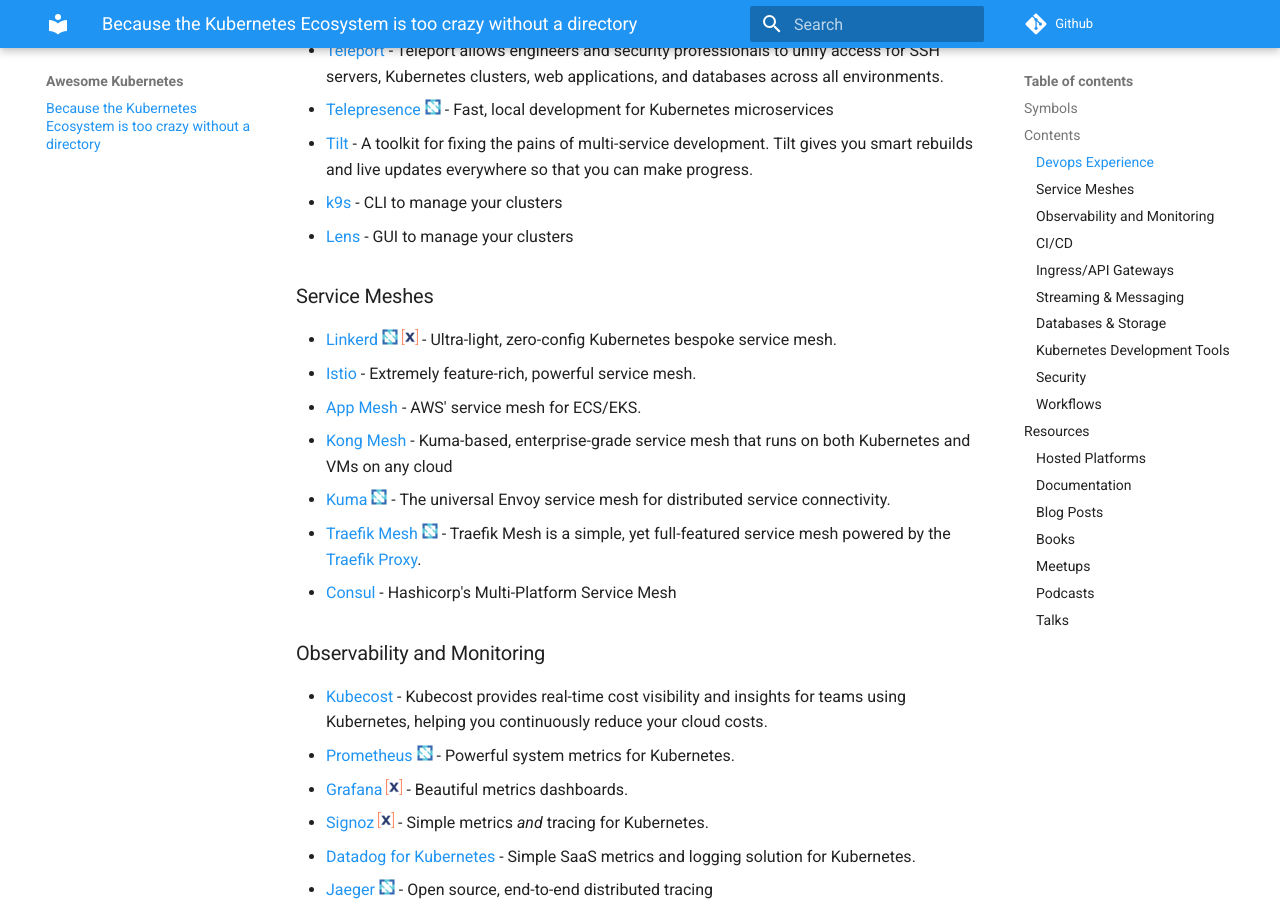
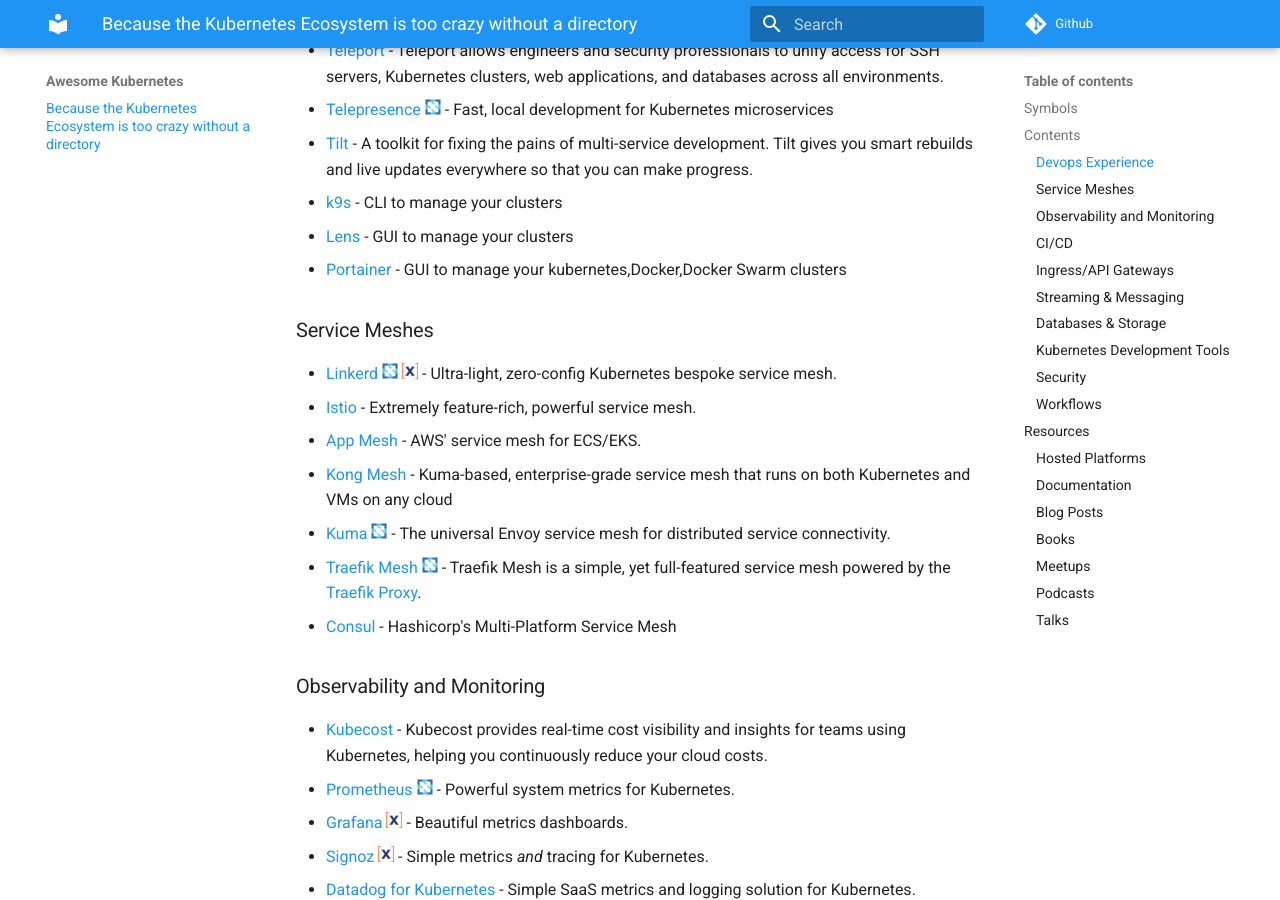
Before and after one commit to run-x/awesome-kubernetes, an MkDocs documentation site: the page built from docs/README.md, in a window 1280 px wide and 900 px high, scrolled down 1153 px. Built offline with MkDocs 1.6.1 and Material for MkDocs 9.7.7, drawn with Linux system fonts in a browser that asks for light colours; comment, search, counter and statistics services are not loaded.

Commit message:
Update README.md

```diff
--- a/docs/README.md
+++ b/docs/README.md
@@ -37,6 +37,7 @@
 - [Tilt](https://tilt.dev/) - A toolkit for fixing the pains of multi-service development. Tilt gives you smart rebuilds and live updates everywhere so that you can make progress.
 - [k9s](https://github.com/derailed/k9s) - CLI to manage your clusters
 - [Lens](https://github.com/lensapp/lens) - GUI to manage your clusters
+- [Portainer](https://docs.portainer.io/) - GUI to manage your kubernetes,Docker,Docker Swarm clusters
 
 ### Service Meshes
 - [Linkerd](https://linkerd.io/) ![cncf](media/cncf_symbol.png)  ![runx](media/runx_symbol.png)  - Ultra-light, zero-config Kubernetes bespoke service mesh.
```
